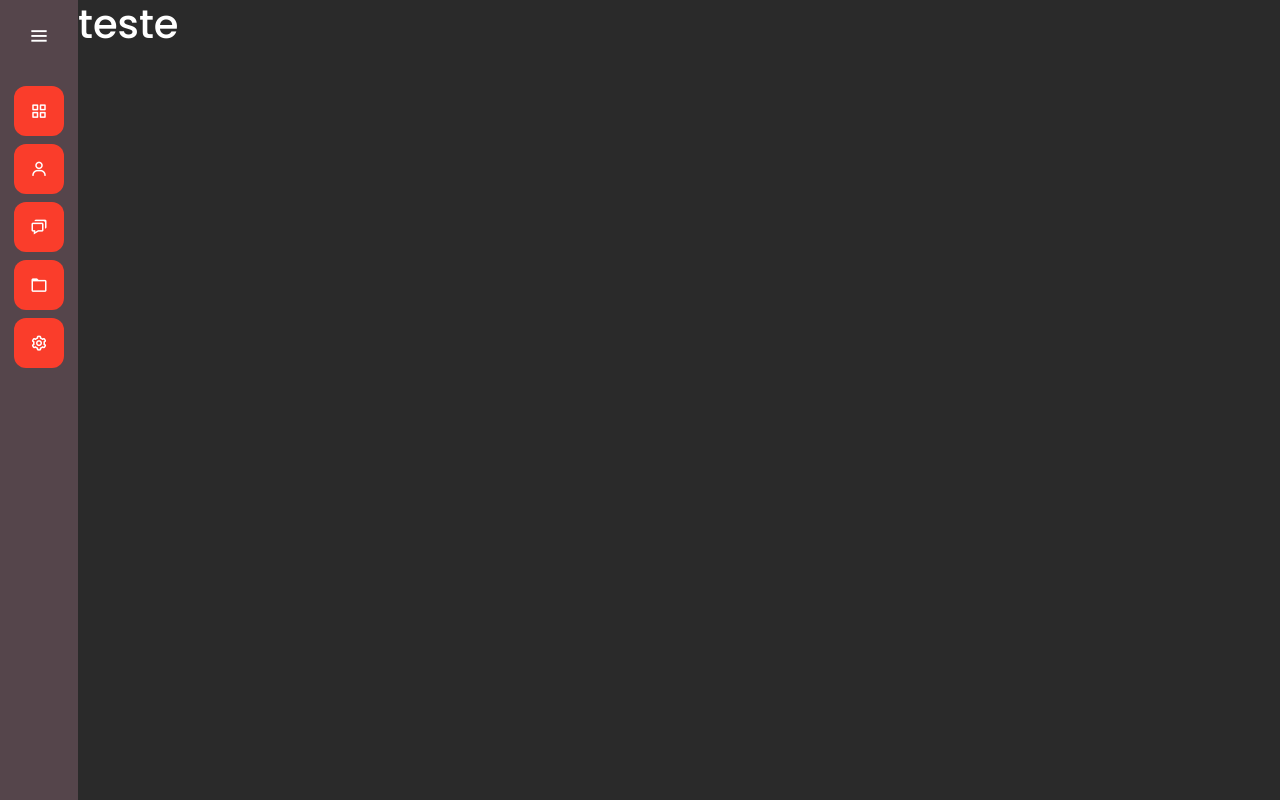
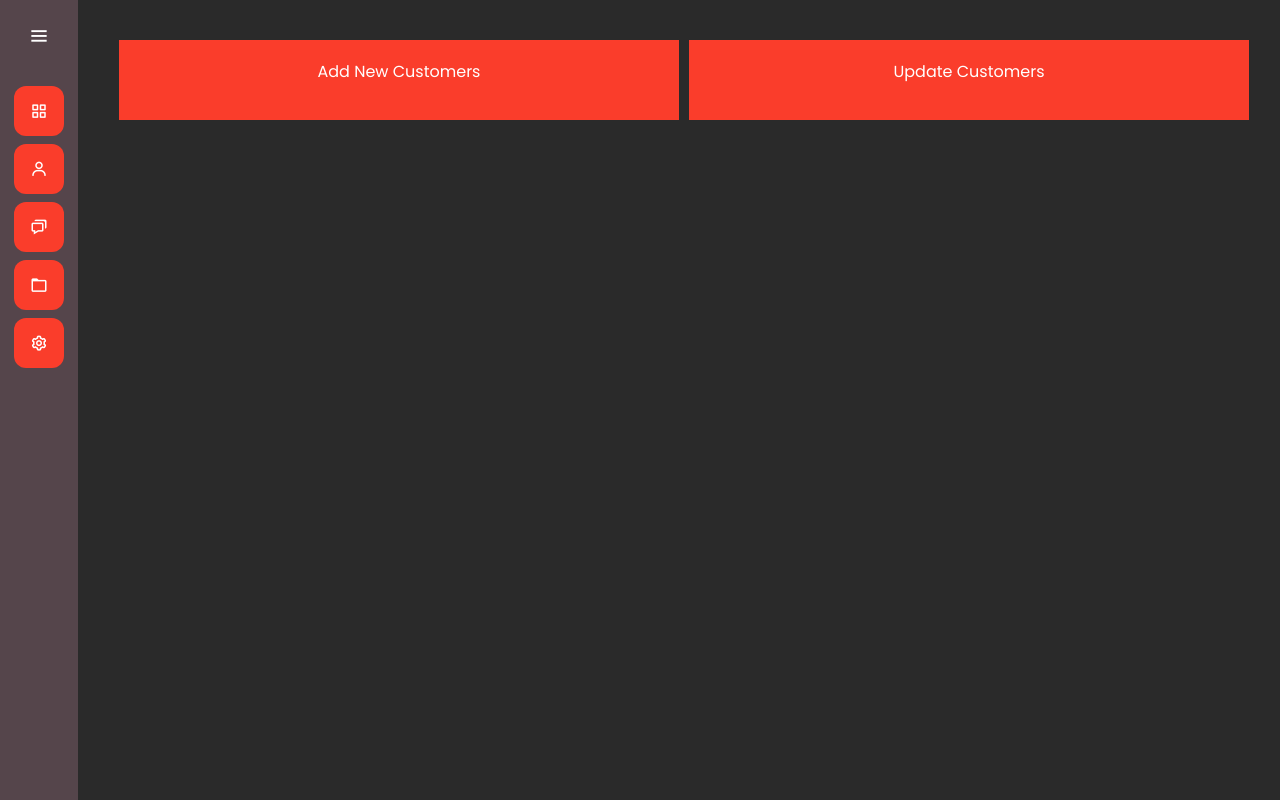
Before and after one commit to Rupthuz/projeto-django-p4, a Django app: page /customers/ in a window 1280 px wide. Run offline with Django 5.2, Linux system fonts and the light colour scheme.

Commit message:
create customers css template, define correct classes to customers.html

```diff
--- a/customers/templates/customers.html
+++ b/customers/templates/customers.html
@@ -7,5 +7,16 @@
 {% endblock %}
 
 {% block 'dashboard' %}
-<h1> teste </h1>
+    <div class="container">
+        <div class="row">
+            <div class="col-md card-dashboard">
+                <p class=text-card">Add New Customers</P>
+            </div>
+
+            <div class="col-md card-dashboard">
+                <p class=text-card">Update Customers</P>
+            </div>
+        </div>
+    </div>
+
 {% endblock %}
--- /dev/null
+++ b/templates/static/customers/css/customers.css
@@ -0,0 +1,33 @@
+.card-dashboard{
+
+    background-color: var(--main-color);
+    width: 50%;
+    margin-left: 10px;
+    margin-top: 40px;
+    text-align: center;
+    padding: 20px;
+
+}
+
+.text-card{
+
+    font-size: 25px;
+
+}
+
+.btn-add-carros{
+
+    background-color: var(--contrast-color);
+    padding: 5px;
+    font-weight: bold;
+    cursor: pointer;
+
+}
+
+.btn-principal{
+    color:white;
+    border: none;
+    background-color: var(--dark-color);
+    padding: 5px;
+    font-size: 30px;
+}
```
